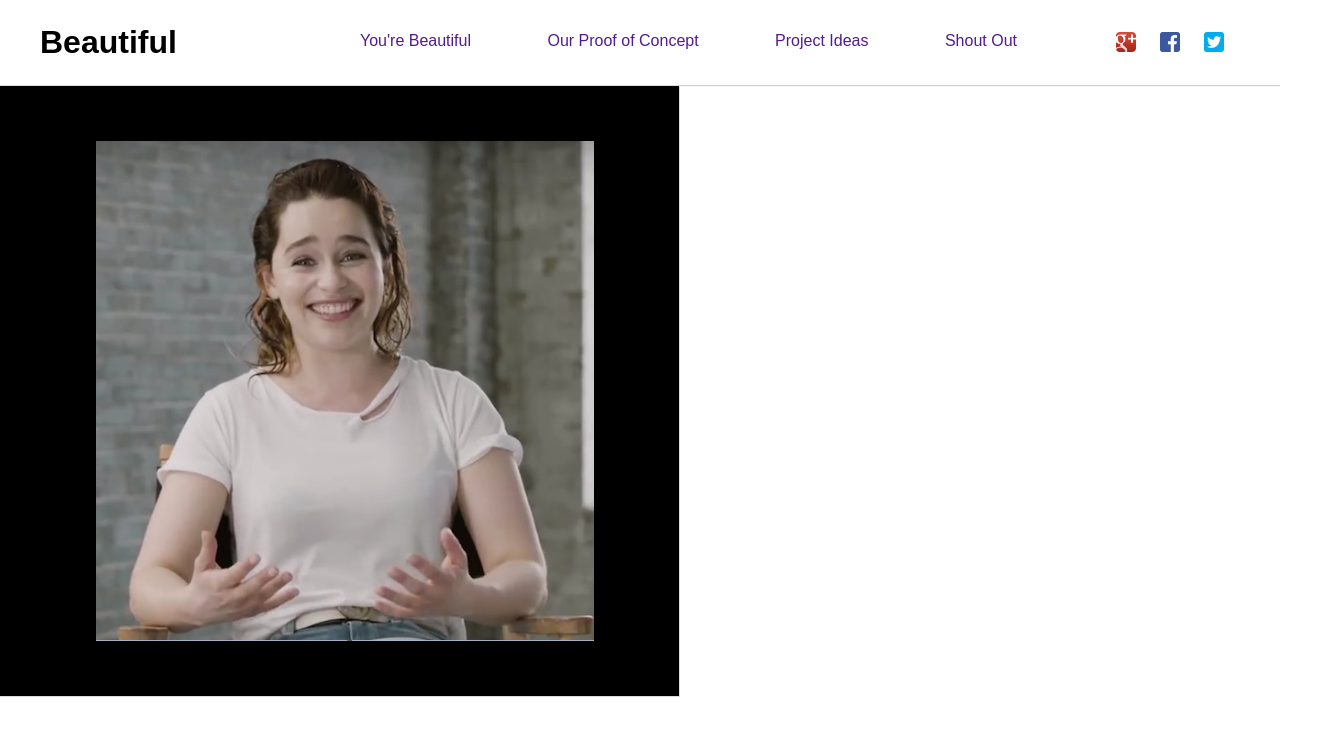
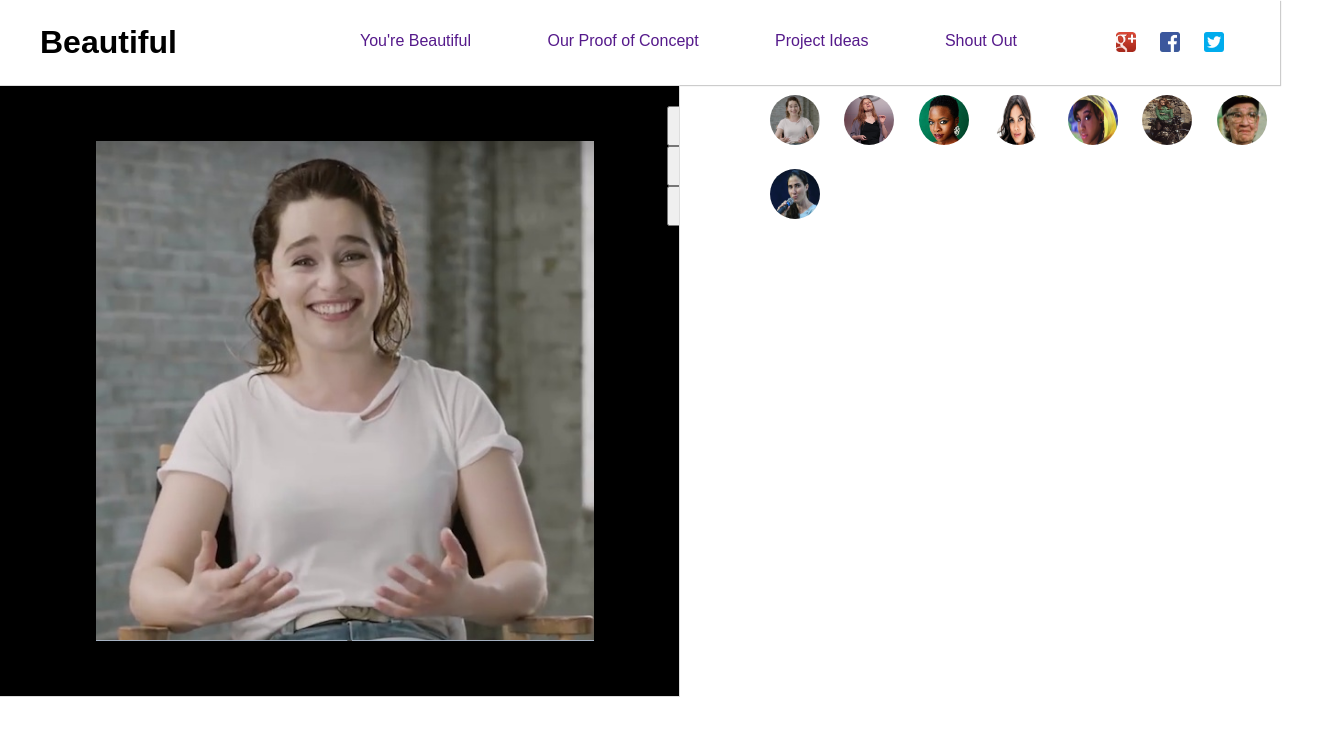
Before and after one commit to eclecticexistential/CSS-jQuery-Experiment, a plain HTML site: page index.html in a window 1280 px wide. Both pictures are taken after a click on the picture 686 px from the left and 210 px from the top of the page. Shown: the whole page, 1323 px wide, since content can reach past the window. Drawn offline with nearby package versions, Linux system fonts and the light colour scheme.

Commit message:
Added slide right and buttons. Need to use flexbox and dynamic images to create zoom effect instead of appending. May make it easier to put image back in place after it returns to original state.

```diff
--- a/index.html
+++ b/index.html
@@ -54,6 +54,20 @@
 		<img class="images" src="YoaniSanchez.png" alt="Yoani Sanchez">
 	</div>
 </div>
+<div id="second-main-page">
+	<div id="navForImages">
+		<img class="navimages" src="EmiliaClarke.png" alt="Emilia Clarke">
+		<img class="navimages" src="AllisonRandal.png" alt="Allison Randal">
+		<img class="navimages" src="DanaiGurira.png" alt="Danai Gurira">
+		<img class="navimages" src="RosarioDawson.png" alt="Rosario Dawson">
+		<img class="navimages" src="LeftEye.png" alt="Left Eye - TLC">
+		<img class="navimages" src="AnnMargaret.png" alt="Ann Margaret">
+		<img class="navimages" src="GraceHopper.png" alt="Grace Hopper">
+		<img class="navimages" src="YoaniSanchez.png" alt="Yoani Sanchez">
+	</div>
+</div>
+
+
 
 <script src="http://code.jquery.com/jquery-3.2.1.js" integrity="sha256-DZAnKJ/6XZ9si04Hgrsxu/8s717jcIzLy3oi35EouyE=" crossorigin="anonymous"></script>
 	<script src="javascript.js" text="text/javascript" charset="UTF-8"></script>
--- a/javascript.js
+++ b/javascript.js
@@ -1,14 +1,38 @@
-var click = ('ontouchstart' in document.documentElement)  ? 'touchstart' : 'mousedown';
+var $mainImages = $(".main-page-images");
+var $doc = $('<div id="overlay"><input type="button" class="navButtons" id="toLeft" value="<"><input type="button" class="navButtons" id="toRight" value=">"/><input type="button" class="navButtons" id="toExit" value="X"/></div>');
+var $secondMainPage = $("#second-main-page");
 
-$(".images").on(click,function(){
-	var $mainImages = $(".main-page-images");
-	var $doc = $('<div id="overlay"></div>');
+
+$(".images").on("click",function(){
 	$doc.append($(this));
 	$mainImages.append($doc);
-	$mainImages.delay(400).animate({"margin-right":'+=600'},2000,"linear",function(){
-		$(this).after();
+	$mainImages.delay(400).animate({"margin-right":'+=600'},1000,"linear");
+	$(this).unbind("click");
+		$secondMainPage.animate({"margin-left":'+=760'},500,"linear", function(){
+		$secondMainPage.css("visibility",'visible');
 	});
-})
+});
+
+	$mainImages.on("click", '#toExit', function(){
+		$mainImages.delay(400).animate({"margin-right":'-=600'},1000,"linear");
+		$secondMainPage.css("z-index",'-1').delay(700).animate({"margin-right":'-=760'},500,"linear", function(){
+		$secondMainPage.delay(400).css("visibility","hidden");
+	});
+		$mainImages.unbind();
+		$doc.hide();
+	});
+
+
+
+$mainImages.on("click", '#toLeft', function(){
+	alert("Hi");
+});
+
+$mainImages.on("click", '#toRight', function(){
+	alert("Hi");
+});
+
+
 
 //image onclick should get bigger
 	//image should move to the left
--- a/styles.css
+++ b/styles.css
@@ -152,3 +152,35 @@ body{
 	max-width: 500px;
 	max-height: 500px;
 }
+
+#second-main-page{
+	position:relative;
+	width:44%;
+	visibility:hidden;
+}
+
+#navForImages{
+	position:absolute;
+}
+
+.navimages{
+	border-radius: 50%;
+	width:50px;
+	height:50px;
+	padding:10px;
+}
+
+.navButtons{
+	height:40px;
+	width:40px;
+	position:absolute;
+	top:0;
+	right:0;
+	margin:1.5em;
+}
+#toRight{
+	margin-top:4.5em;
+}
+#toExit{
+	margin-top:7.5em;
+}
```
